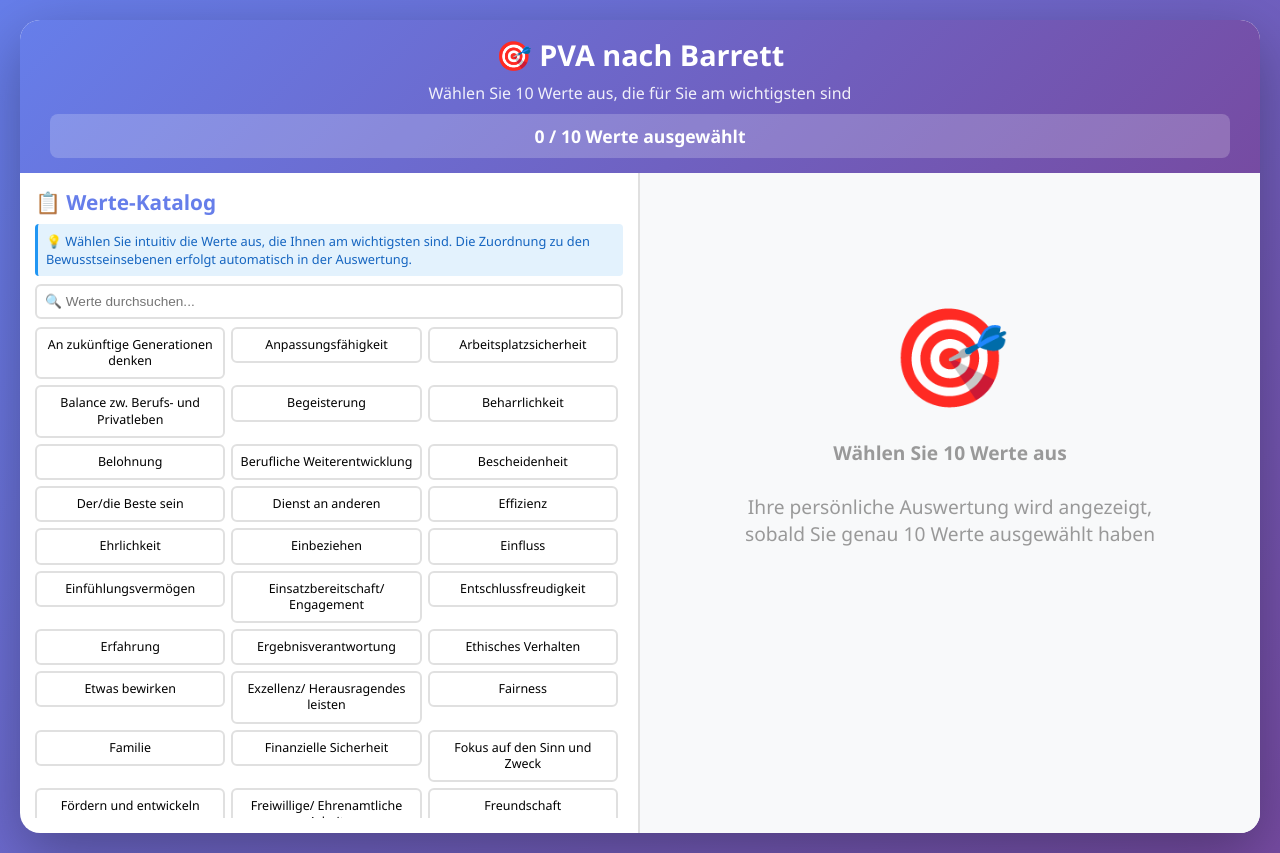
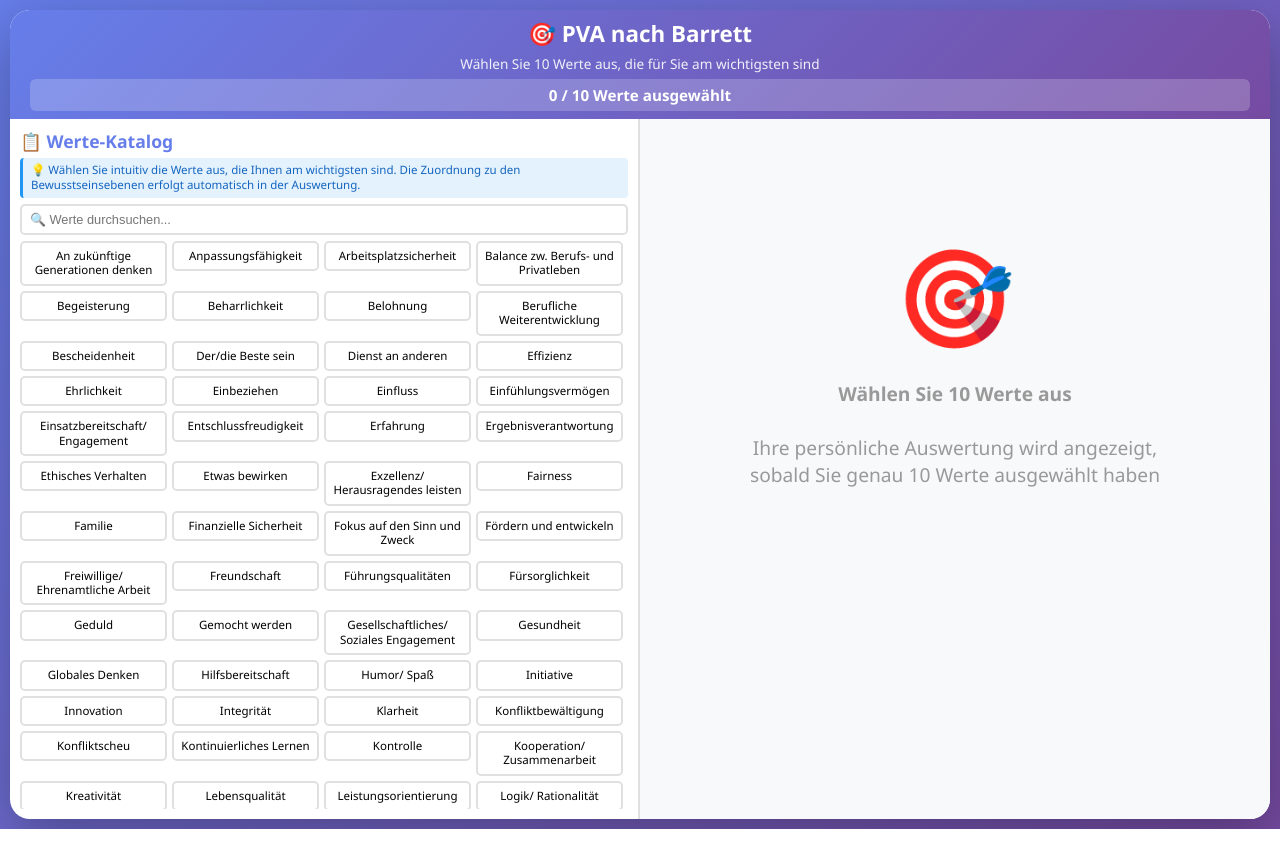
Before and after one commit to tho1803/pva-barrett, a plain HTML site: page index.html in a window 1280 px wide. After the commit the page ends 829 px from the top, so only its background shows below. Drawn offline with Linux system fonts and the light colour scheme.

Commit message:
Update index.html

```diff
--- a/index.html
+++ b/index.html
@@ -16,7 +16,7 @@
             font-family: 'Segoe UI', Tahoma, Geneva, Verdana, sans-serif;
             background: linear-gradient(135deg, #667eea 0%, #764ba2 100%);
             min-height: 100vh;
-            padding: 20px;
+            padding: 10px;
         }
 
         .container {
@@ -31,26 +31,26 @@
         .header {
             background: linear-gradient(135deg, #667eea 0%, #764ba2 100%);
             color: white;
-            padding: 15px 30px;
+            padding: 8px 20px;
             text-align: center;
         }
 
         .header h1 {
-            font-size: 1.8em;
-            margin-bottom: 8px;
+            font-size: 1.4em;
+            margin-bottom: 5px;
         }
 
         .header p {
-            font-size: 1em;
+            font-size: 0.85em;
             opacity: 0.9;
         }
 
         .selection-counter {
             background: rgba(255,255,255,0.2);
-            padding: 10px;
-            border-radius: 8px;
-            margin-top: 10px;
-            font-size: 1.1em;
+            padding: 6px 12px;
+            border-radius: 6px;
+            margin-top: 6px;
+            font-size: 0.95em;
             font-weight: bold;
         }
 
@@ -61,9 +61,9 @@
         }
 
         .values-panel {
-            padding: 15px;
+            padding: 10px;
             border-right: 2px solid #e0e0e0;
-            height: calc(100vh - 140px);
+            height: calc(100vh - 100px);
             overflow-y: hidden;
             display: flex;
             flex-direction: column;
@@ -71,17 +71,17 @@
 
         .values-panel h2 {
             color: #667eea;
-            margin-bottom: 8px;
-            font-size: 1.3em;
+            margin-bottom: 5px;
+            font-size: 1.1em;
         }
 
         .search-box {
-            margin-bottom: 8px;
-            padding: 8px;
+            margin-bottom: 6px;
+            padding: 6px 8px;
             width: 100%;
             border: 2px solid #e0e0e0;
-            border-radius: 6px;
-            font-size: 0.85em;
+            border-radius: 5px;
+            font-size: 0.8em;
             transition: border-color 0.3s;
         }
 
@@ -92,24 +92,24 @@
 
         .values-grid {
             display: grid;
-            grid-template-columns: repeat(auto-fill, minmax(150px, 1fr));
-            gap: 6px;
+            grid-template-columns: repeat(auto-fill, minmax(130px, 1fr));
+            gap: 5px;
             flex: 1;
             overflow-y: auto;
             padding-right: 5px;
         }
 
         .value-card {
-            padding: 8px 6px;
+            padding: 6px 4px;
             border: 2px solid #e0e0e0;
-            border-radius: 6px;
+            border-radius: 5px;
             cursor: pointer;
             transition: all 0.3s ease;
             background: white;
             text-align: center;
-            font-size: 0.78em;
+            font-size: 0.72em;
             height: fit-content;
-            line-height: 1.3;
+            line-height: 1.25;
         }
 
         .value-card:hover {
@@ -140,12 +140,12 @@
         }
 
         .visualization-panel {
-            padding: 15px;
+            padding: 10px;
             background: #f8f9fa;
             display: flex;
             flex-direction: column;
             overflow-y: auto;
-            height: calc(100vh - 140px);
+            height: calc(100vh - 100px);
         }
 
         .visualization-panel h2 {
@@ -378,11 +378,12 @@
         .info-text {
             background: #e3f2fd;
             border-left: 3px solid #2196f3;
-            padding: 8px;
-            margin-bottom: 8px;
+            padding: 5px 8px;
+            margin-bottom: 6px;
             border-radius: 4px;
             color: #1565c0;
-            font-size: 0.8em;
+            font-size: 0.72em;
+            line-height: 1.3;
         }
 
         @media (max-width: 1024px) {
```
